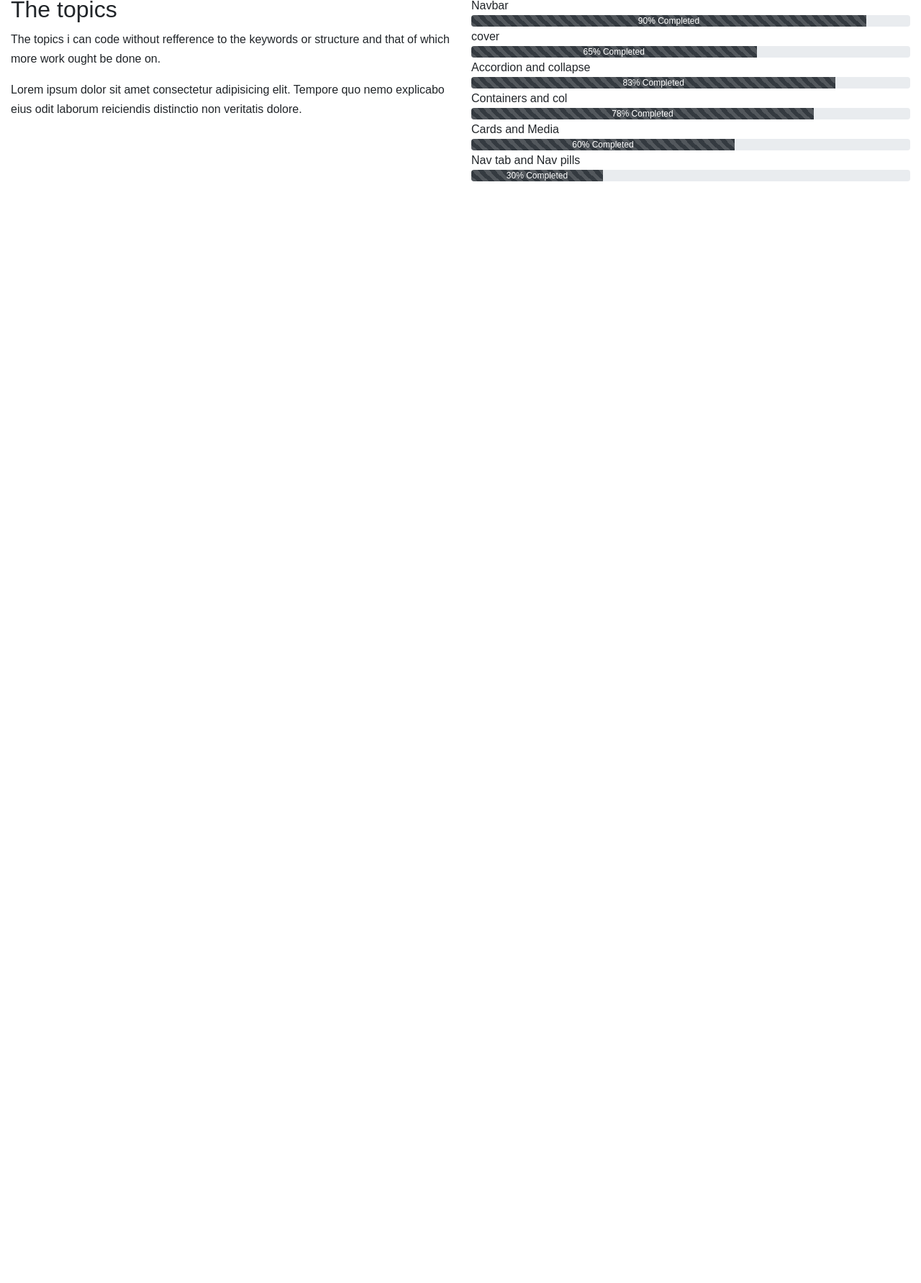
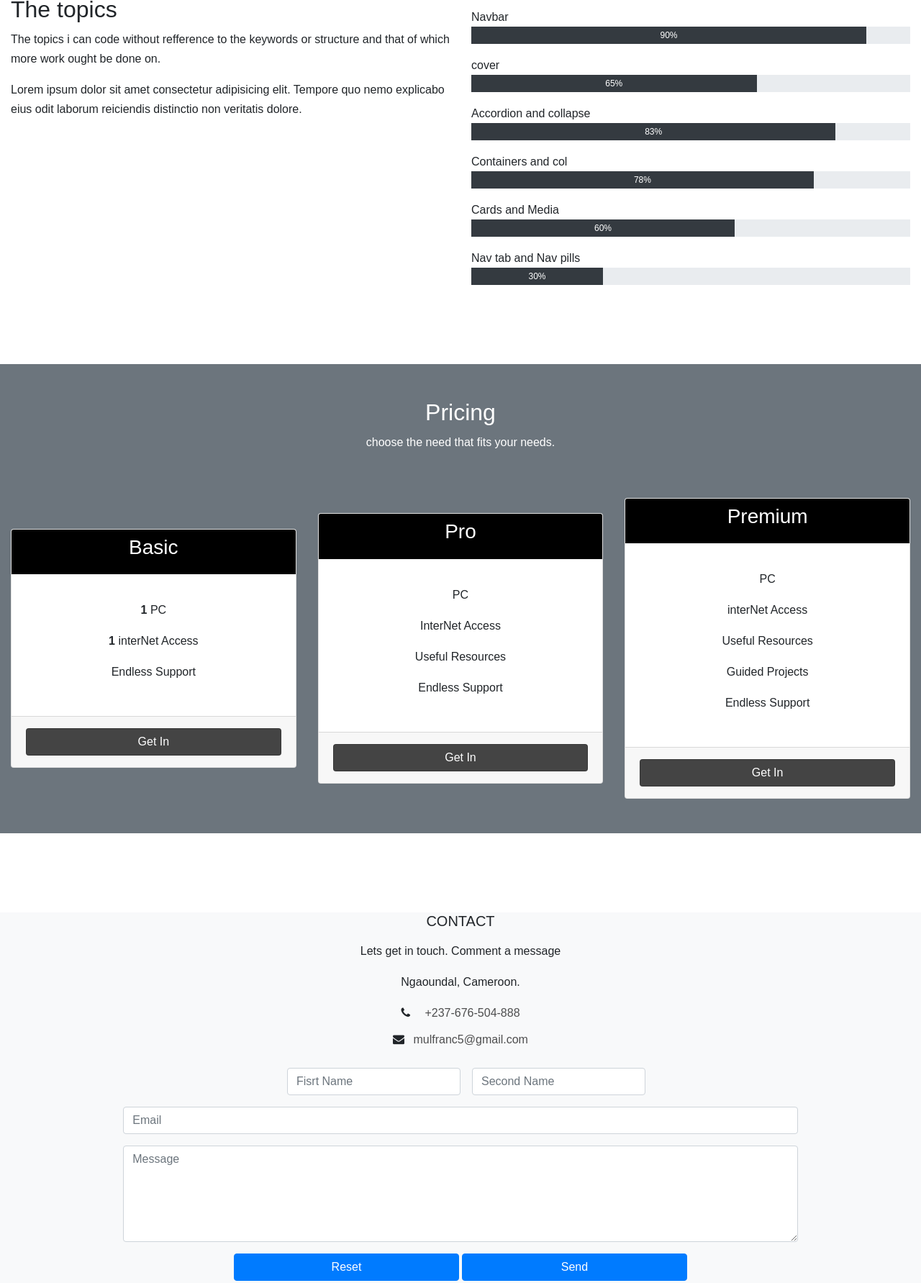
Before and after one commit to learode/alldone, a website: page index.html in a window 1280 px wide. Shown: the part 3917-5700 px from the top of the page at 72% size. Before the commit the page ends 4169 px from the top, so only its background shows below. Drawn offline with nearby package versions, Linux system fonts and the light colour scheme.

Commit message:
still have to look at the form and add a footer for the work out

```diff
--- a/css/style.css
+++ b/css/style.css
@@ -31,7 +31,7 @@ h1, h2,h3 {
 
 
 /************** =header **************/
-/*****************************************/
+/*********************************************************/
 .nav-link:hover {
   background-color: ghostwhite;
   color: black!important;
@@ -68,7 +68,7 @@ h1, h2,h3 {
 
 
 /************** =section about **************/
-/*****************************************/
+/********************************************************/
 .row-content-mt {
   margin-top: 30px;
 }
@@ -88,7 +88,7 @@ h1, h2,h3 {
 
 
 /************** =the btn linking for works **************/
-/*****************************************/
+/**********************************************************/
 .bg-black {
   color: white;
   background-color: #000;
@@ -97,7 +97,7 @@ h1, h2,h3 {
   padding-bottom: .5rem;
   font-size: 18px;
 }
-.bg-black:hover {
+.v-work:hover {
   color: #000;
   background-color: rgb(206, 206, 206);
   font-weight: 100;
@@ -130,9 +130,14 @@ h1, h2,h3 {
   margin: .5rem !important;
 }
 
-.pg-title {
+.progress-title {
   padding: 0;
   margin-bottom: 0;
+  margin-top: 1rem;
+}
+.progress {
+  border-radius: 0;
+  height: 1.5rem;
 }
 
 .navbar-90 { width: 90%;}
@@ -141,3 +146,21 @@ h1, h2,h3 {
 .cover-65 { width: 65%;}
 .card-media { width: 60%;}
 .nav-t-p-30 {width: 30%;}
+
+
+
+.price {
+  display: flex;
+  align-items: center;
+}
+address a {
+  color: rgba(0, 0, 0, 0.692);
+}
+address a:hover {
+  text-decoration: none;
+  background-color: rgb(179, 179, 179);
+  color: #000;
+  padding: .7rem;
+  font-size: 1.2rem;
+  border-radius: 5px 0 9px 5px;
+}
--- a/index.html
+++ b/index.html
@@ -53,6 +53,7 @@
   </div> <!-- successfully covered -->
 
   <div class="container-fluid">
+    <!-- the about -->
     <section class="some-air-top">
       <header class="row d-flex justify-content-center text-center">
         <hgroup>
@@ -93,13 +94,13 @@
         </div>
       </main>
     </section>
-
+    <!-- carousel sample work -->
     <section class="some-air-top row jumbotron">
       <div class="col-md-6 pt-5">
         <h3>We know design.</h3>
         <p>Lorem dolor sit amet consectetur adipisicing elit. Nostrum voluptate  temporibus
           consequatur  ipsum illum disert inctio? Eveniet?</p>
-          <a class="btn bg-black border-0 position-relative" role="button" href="#worksection"> view our works
+          <a class="btn bg-black v-work border-0 position-relative" role="button" href="#worksection"> view our works
           <span class="badge bg-warning rounded-pill position-absolute top-0 start-100">Hi</span>
           <span class="visually-hidden sr-only">supprise!</span>
           </a>
@@ -166,7 +167,7 @@
       </div>
 
     </section>
-
+    <!-- the support group -->
     <section class="some-air-top">
         <header class="row d-flex justify-content-center text-center">
           <hgroup>
@@ -203,7 +204,7 @@
           </div>
         </main>
     </section>
-<!-- work statistics -->
+    <!-- work statistics -->
     <section class="stats justify-content-center text-center bg-dark">
       <div class="row justify-content-center text-white">
         <div class="col-sm-4 ml-0"><span class="display-4">05<sup>+</sup></span><p>Persons</p></div>
@@ -221,21 +222,21 @@
         </header>
         <main class="row-content-mt">
           <div class="row">
-            <div class="col-sm-4"><div class="gallery fk-img"></div></div>
-            <div class="col-sm-4"><div class="gallery fk-img"></div></div>
-            <div class="col-sm-4"><div class="gallery fk-img"></div></div>
+            <div class="col-12 col-sm-6 col-lg-3"><div class="gallery fk-img"></div></div>
+            <div class="col-12 col-sm-6 col-lg-3"><div class="gallery fk-img"></div></div>
+            <div class="col-12 col-sm-6 col-lg-3"><div class="gallery fk-img"></div></div>
+            <div class="col-12 col-sm-6 col-lg-3"><div class="gallery fk-img"></div></div>
           </div>
-          <div class="row">
-            <div class="col-sm-4"><div class="gallery fk-img"></div></div>
-            <div class="col-sm-4"><div class="gallery fk-img"></div></div>
-            <div class="col-sm-4"><div class="gallery fk-img"></div></div>
+          <!-- gutter removal is not working -->
+          <div class="row gx-0">
+            <div class="col-12 col-sm-6 col-lg-3"><div class="gallery fk-img"></div></div>
+            <div class="col-12 col-sm-6 col-lg-3"><div class="gallery fk-img"></div></div>
+            <div class="col-12 col-sm-6 col-lg-3"><div class="gallery fk-img"></div></div>
+            <div class="col-12 col-sm-6 col-lg-3"><div class="gallery fk-img"></div></div>
           </div>
         </main>
     </section>
-
-
-
-
+    <!-- progress chart -->
     <section class="skill some-air-top row">
       <div class="col-sm-6">
         <h2>The topics</h2>
@@ -243,33 +244,154 @@
         <p>Lorem ipsum dolor sit amet consectetur adipisicing elit. Tempore quo nemo explicabo eius odit laborum reiciendis distinctio non veritatis dolore.</p>
       </div>
       <div class="col-sm-6">
-        <p class="pg-title">Navbar</p>
+        <p class="progress-title">Navbar</p>
         <div class="progress">
-          <div class="progress-bar bg-dark navbar-90 progress-bar-striped progress-bar-animated" role="progressbar" aria-valuenow="90" aria-valuemin="0" aria-valuemax="100">90% Completed</div>
+          <div class="progress-bar bg-dark navbar-90" role="progressbar" aria-valuenow="90" aria-valuemin="0" aria-valuemax="100">90%</div>
           </div>
-          <p class="pg-title">cover</p>
+          <p class="progress-title">cover</p>
         <div class="progress">
-          <div class="progress-bar bg-dark  cover-65 progress-bar-striped progress-bar-animated" role="progressbar" aria-valuenow="65" aria-valuemin="0" aria-valuemax="100">65% Completed</div>
+          <!-- for animation .progress-bar-animated works with .progress-bar-striped -->
+          <div class="progress-bar bg-dark  cover-65" role="progressbar" aria-valuenow="65" aria-valuemin="0" aria-valuemax="100">65%</div>
         </div>
-        <p class="pg-title">Accordion and collapse</p>
+        <p class="progress-title">Accordion and collapse</p>
         <div class="progress">
-          <div class="progress-bar bg-dark accord-collapse-83 progress-bar-striped progress-bar-animated" role="progressbar" aria-valuenow="83" aria-valuemin="0" aria-valuemax="100">83% Completed</div>
+          <div class="progress-bar bg-dark accord-collapse-83" role="progressbar" aria-valuenow="83" aria-valuemin="0" aria-valuemax="100">83%</div>
         </div>
-        <p class="pg-title">Containers and col</p>
+        <p class="progress-title">Containers and col</p>
         <div class="progress">
-          <div class="progress-bar bg-dark con-col-78  progress-bar-striped progress-bar-animated" role="progressbar" aria-valuenow="78" aria-valuemin="0" aria-valuemax="100">78% Completed</div>
+          <div class="progress-bar bg-dark con-col-78" role="progressbar" aria-valuenow="78" aria-valuemin="0" aria-valuemax="100">78%</div>
         </div>
-        <p class="pg-title">Cards and Media</p>
+        <p class="progress-title">Cards and Media</p>
         <div class="progress">
-          <div class="progress-bar bg-dark card-media  progress-bar-striped progress-bar-animated" role="progressbar" aria-valuenow="60" aria-valuemin="0" aria-valuemax="100">60% Completed</div>
+          <div class="progress-bar bg-dark card-media" role="progressbar" aria-valuenow="60" aria-valuemin="0" aria-valuemax="100">60%</div>
         </div>
 
-        <p class="pg-title">Nav tab and Nav pills</p>
+        <p class="progress-title">Nav tab and Nav pills</p>
         <div class="progress">
-          <div class="progress-bar bg-dark nav-t-p-30 progress-bar-striped progress-bar-animated" role="progressbar" aria-valuenow="30" aria-valuemin="0" aria-valuemax="100">30% Completed</div>
+          <div class="progress-bar bg-dark nav-t-p-30" role="progressbar" aria-valuenow="30" aria-valuemin="0" aria-valuemax="100">30%</div>
         </div>
 
       </div>
+    </section>
+    <!-- the effort need  -->
+    <section class="price bg-secondary some-air-top row">
+      <!-- card basic -->
+      <div class="col-12 text-center text-white my-5">
+        <h2>Pricing</h2>
+        <p class="fw-light">choose the need that fits your needs.</p>
+      </div>
+      <div class="col-sm-4">
+        <article class="card  mb-5 shadow-sm">
+          <div class="card-header py-2 bg-black text-center">
+            <h3 class="card-title fw-normal">Basic</h3>
+          </div>
+          <div class="card-body text-center pb-0 px-0">
+              <ul class="list-unstyled mt-3 mb-5">
+                <li class="mb-3 fw-light"><b>1</b> PC</li>
+                <li class="mb-3 fw-light"><b>1</b> <span class="d-none d-md-inline">inter</span>Net Access</li>
+                <li class="mb-3 font-weight-light"><b>Endless Support</b></li>
+              </ul>
+              <!-- some classes works with fullname others don't -->
+              <div class="card-footer py-3">
+                <button class="btn btn-github w-100">Get In</button>
+              </div>
+          </div>
+        </article>
+      </div>
+      <!-- card pro -->
+      <div class="col-sm-4 ">
+        <article class="card mb-5 shadow-sm">
+          <div class="card-header py-2 bg-black text-white text-center">
+            <h3 class="card-title fw-normal">Pro</h3>
+          </div>
+          <div class="card-body pb-0 px-0  text-center">
+              <ul class="list-unstyled mt-3 mb-5">
+                <li class="mb-3 fw-light"><b></b> PC</li>
+                <li class="mb-3 fw-light"><b></b> <span class="d-none d-md-inline">Inter</span>Net Access</li>
+                <li class="mb-3 font-weight-light">Useful Resources</li>
+                <li class="mb-3 font-weight-light"><b>Endless Support</b></li>
+              </ul>
+              <!-- some classes works with fullname others don't -->
+              <div class="card-footer py-3">
+                <button class="btn btn-github w-100">Get In</button>
+              </div>
+          </div>
+        </article>
+      </div>
+      <!-- card premium -->
+      <div class="col-sm-4 ">
+        <article class="card mb-5 shadow-sm">
+          <div class="card-header py-2 bg-black text-white text-center">
+            <h3 class="card-title fw-normal">Premium</h3>
+          </div>
+          <div class="card-body pb-0 px-0 text-center">
+              <ul class="list-unstyled mt-3 mb-5">
+                <li class="mb-3 fw-light"><b></b> PC</li>
+                <li class="mb-3 fw-light"><b></b> <span class="d-none d-md-inline">inter</span>Net Access</li>
+                <li class="mb-3 font-weight-light">Useful Resources</li>
+                <li class="mb-3 font-weight-light">Guided Projects</li>
+                <li class="mb-3 font-weight-light"><b>Endless Support</b></li>
+              </ul>
+              <!-- some classes works with fullname others don't -->
+              <div class="card-footer py-3">
+                <button class="btn btn-github w-100">Get In</button>
+              </div>
+          </div>
+        </article>
+      </div>
+
+
+    </section>
+
+    <section class="contact some-air-top row">
+      <div class="col-12 bg-light text-center">
+        <h2 class="lead mb-3">CONTACT</h2>
+        <p class="fw-light">Lets get in touch. Comment a message</p>
+        <address>
+          <ul class="list-unstyled">
+            <li class="mb-3">Ngaoundal, Cameroon.</li>
+            <li>
+              <i class="fa fa-phone mr-3 mb-3"></i>
+              <a href="tel:+273676504888">+237-676-504-888</a>
+            </li>
+            <li>
+              <i class="fa fa-envelope mr-2 mb-3"></i>
+              <a href="mailto:mulfranc5@gmail.com">mulfranc5@gmail.com</a>
+            </li>
+          </ul>
+        </address>
+
+        <form action="">
+          <!-- username -->
+          <div class="nm form-group row">
+            <div class="d-sm-none col-12">
+              <label for="name" class="sr-only">Name</label>
+              <input type="text" id="name" name="name" class=" w-100 form-control" placeholder="Name" required>
+            </div>
+            <div class="d-none d-sm-flex  mx-auto">
+              <label for="firstName" class="sr-only"></label>
+              <input type="text" name="namept1" id="firstName" class="w-100 col-6 mr-3 form-control" placeholder="Fisrt Name">
+              <label for="secondName" class="sr-only"></label>
+              <input type="text" name="namept2" id="secondName" class="w-100 col-6 form-control" placeholder="Second Name">
+            </div>
+          </div>
+          <!-- email -->
+          <div class=" form-group">
+            <label for="email" class="form-label sr-only" >Email</label>
+            <input type="email" name="email" id="email" class="form-control w-75 mx-auto" placeholder="Email">
+          </div>
+          <div class="form-group">
+            <textarea name="msg" id="msg" rows="5" class="form-control w-75 mx-auto" placeholder="Message"></textarea>
+          </div>
+          <button type="reset" class="w-25 btn btn-primary">Reset</button>
+          <button type="submit" class="w-25 btn btn-primary">Send</button>
+
+        </form>
+
+
+        <div class="some-air-top"></div>
+      </div>
+
     </section>
   </div>
 
```
